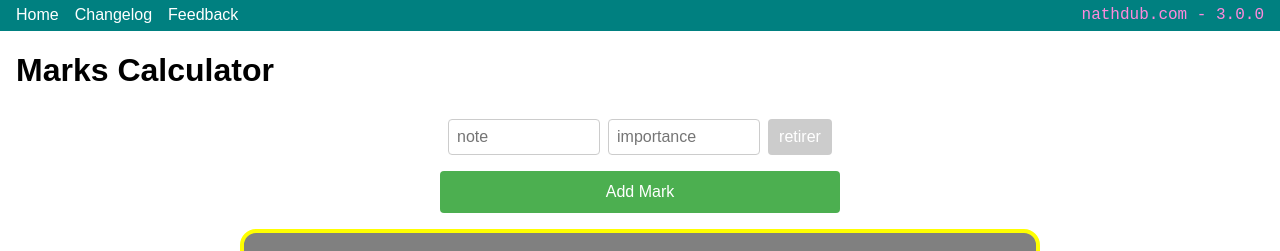
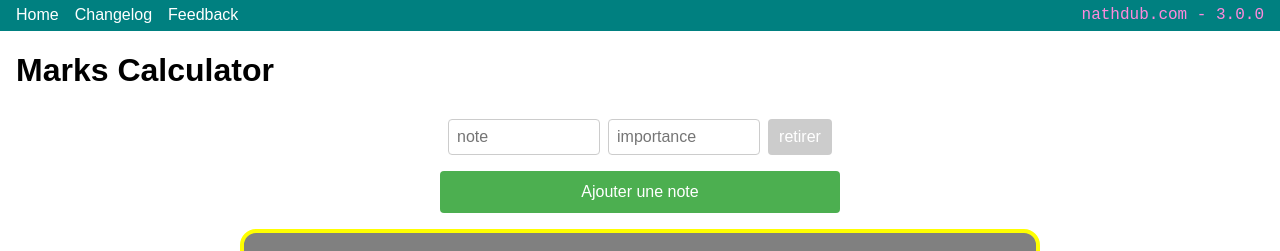
Before and after one commit to nathdub/nathdub.com, a SvelteKit app: page /MarksCalculator in a window 1280 px wide. Shown: the top 251 px of the page. Built offline with nearby package versions, Linux system fonts and the light colour scheme.

Commit message:
translate add button to french

```diff
--- a/src/routes/MarksCalculator/+page.svelte
+++ b/src/routes/MarksCalculator/+page.svelte
@@ -130,7 +130,7 @@
 <div class="main-container">
 	<div class="inputs">
 		<MarksList {marks} {removeMark} />
-		<button class="add-mark" onclick={addMark}>Add Mark</button>
+		<button class="add-mark" onclick={addMark}>Ajouter une note</button>
 	</div>
 
 	<div class="output">
```
